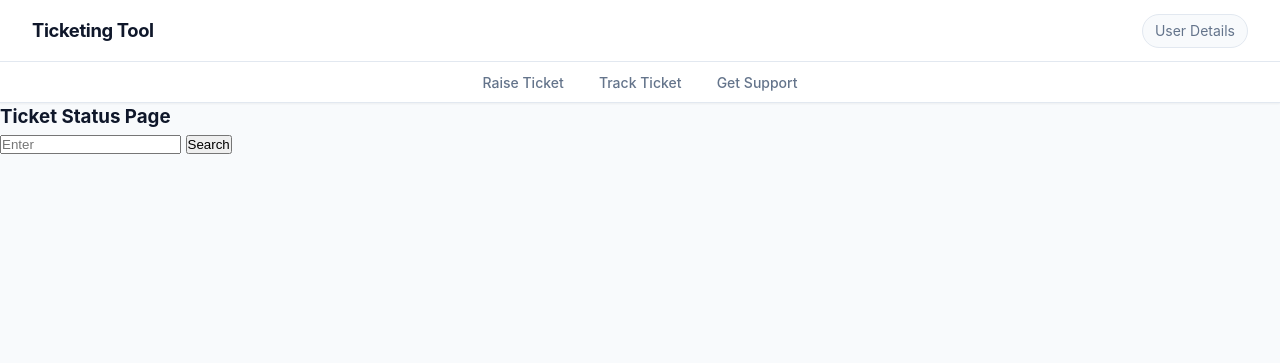
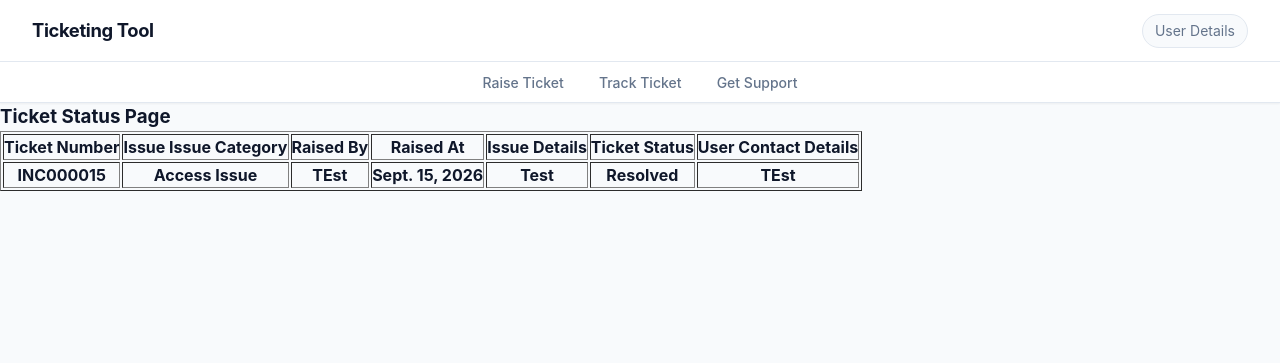
Before and after one commit to INiteshSingh/TicketingTool, a Django app: template templates/Ticket_Creation/ticket_status.html in a window 1280 px wide. Shown: the top 363 px of the page. Run offline with Django 5.2, Linux system fonts and the light colour scheme; data comes from the database, SQL or seed files in the repository; both versions use the stored data as it was after the commit; tables that the repository leaves empty hold one stand-in row (values such as "Sample post"); the template is opened without the code that fills it: values that come from a table or form of the project are taken from there, most other values are stand-ins (such as "Sample title", 1, 10 or a date in 2020); lists and menus that the app fills with data are empty.

Commit message:
Changes Added

```diff
--- a/Ticket_Creation/forms.py
+++ b/Ticket_Creation/forms.py
@@ -8,5 +8,5 @@ class TicketForm(forms.ModelForm):
             "Issue_Category","Short_Description","Complete_Description","User_Contact","Raised_By"
         ]
 
-class chat_bot_form(forms.Form):
-    user_query = forms.CharField(max_length=300)
+class ticket_status_form(forms.Form):
+    Ticket_Number = forms.CharField(max_length=12)
--- a/templates/Ticket_Creation/ticket_status.html
+++ b/templates/Ticket_Creation/ticket_status.html
@@ -4,10 +4,41 @@
 
 
 {% block content %}
-    <h3>Ticket Status Page</h3>
+{% if ticket %}
+<h3>Ticket Status Page</h3>
+    <table border="solid">
+            <thead>
+                <tr>
+                    <th>Ticket Number</th>
+                    <th>Issue Issue Category</th>
+                    <th>Raised By</th>
+                    <th>Raised At</th>
+                    <th>Issue Details</th>
+                    <th>Ticket Status</th>
+                    <th>User Contact Details</th>
+
+                </tr>
+            </thead>
+
+            <tbody>
+                <tr>
+                <th>{{ticket.Ticket_Number}}</th>
+                <th>{{ticket.Issue_Category}}</th>
+                <th>{{ticket.Raised_By}}</th>
+                <th>{{ticket.Raised_At}}</th>
+                <th>{{ticket.Short_Description}}</th>
+                <th>{{ticket.Ticket_Status}}</th>
+                <th>{{ticket.User_Contact}}</th>
+                </tr>
+            </tbody>
+        </table>
+
+
+{% else %}
     <form method="post">
         {% csrf_token %}
-        <input type="text" placeholder="Enter ">
+        {{ form.as_p }}
         <button type="submit">Search</button>
     </form>
+    {% endif %}
 {% endblock %}
```
Also changed, not shown: Ticket_Analysis/models.py (+17 -2 lines), Ticket_Creation/views.py (+13 -6 lines), Ticket_Analysis/migrations/0001_initial.py (added), db.sqlite3.
